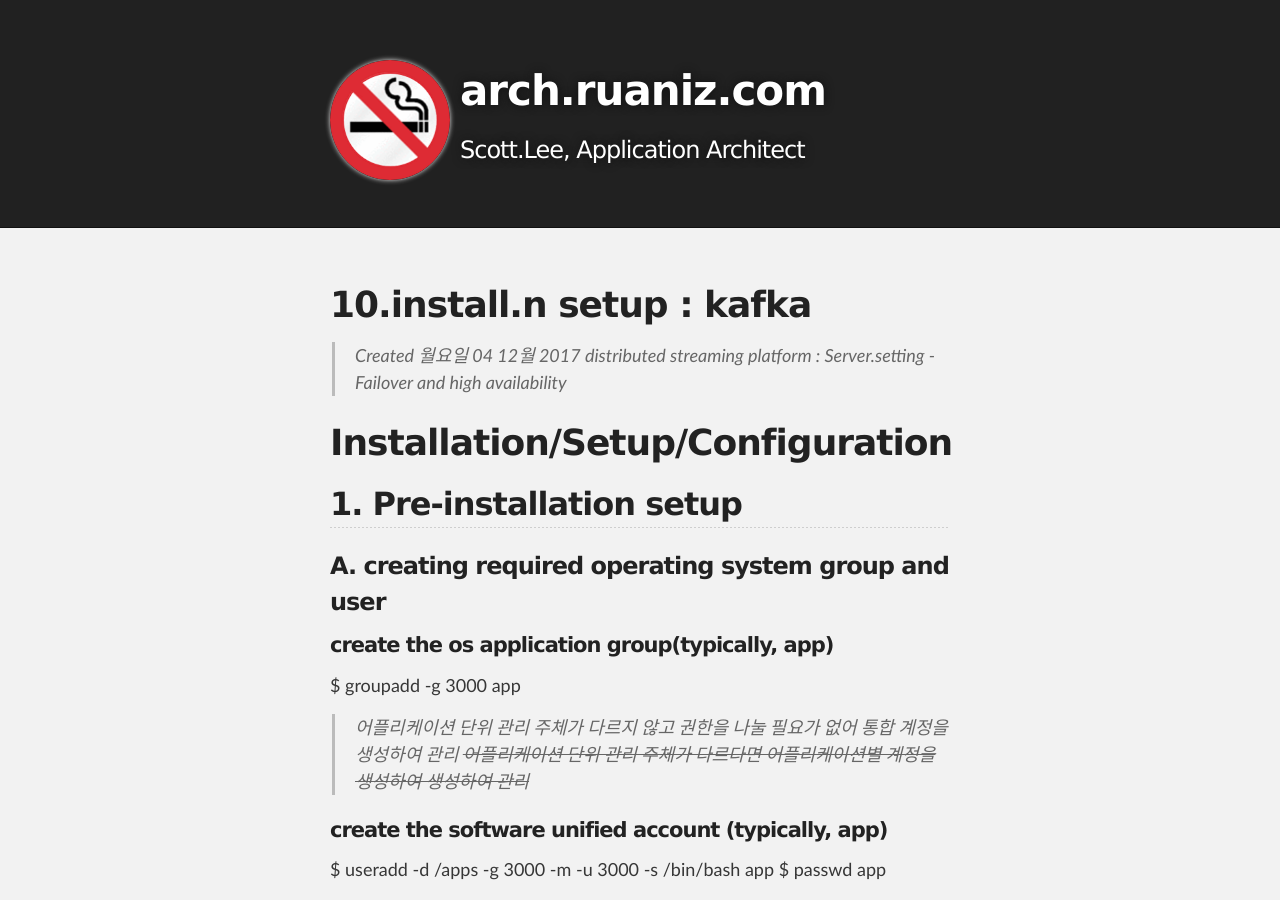
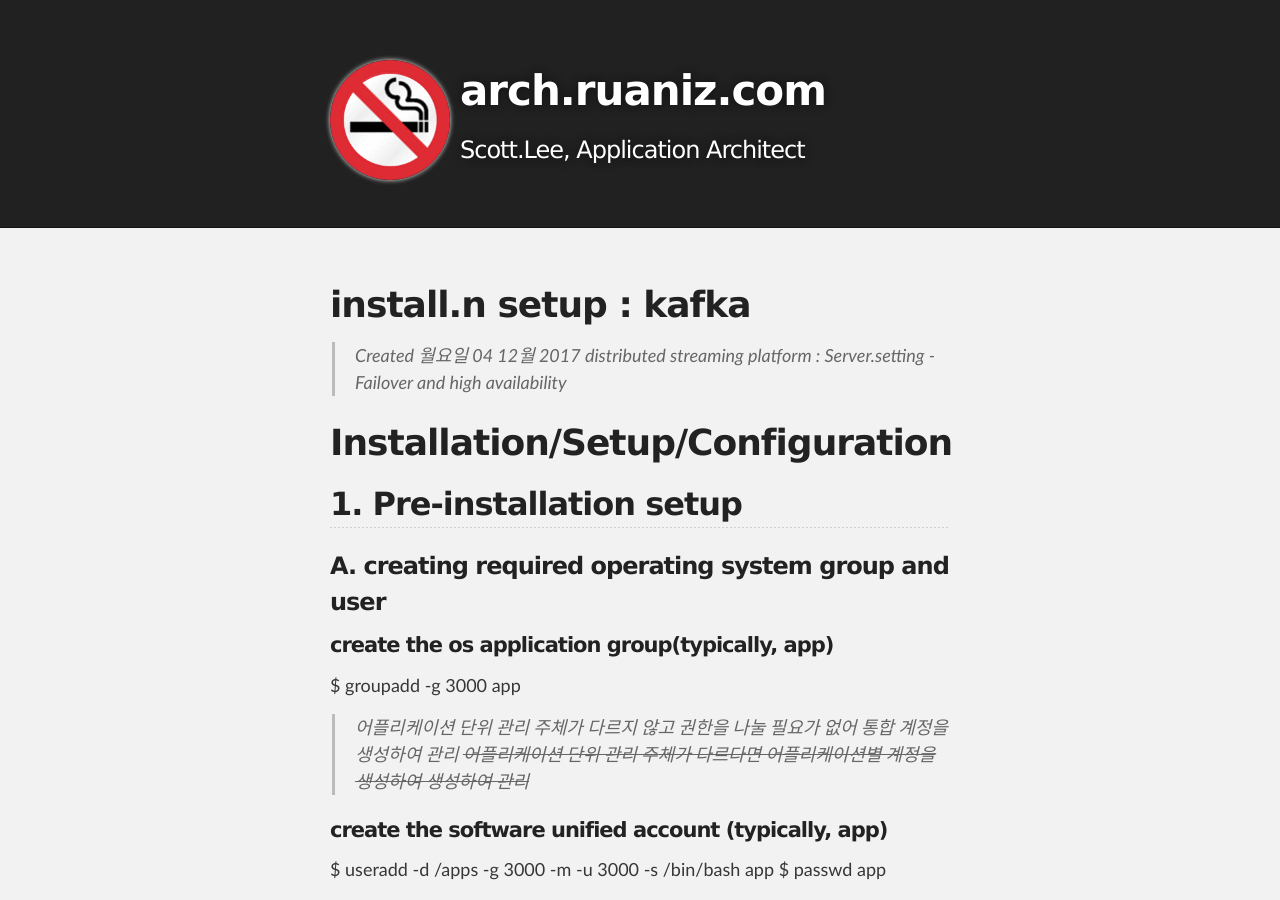
Before and after one commit to unlimited9/unlimited9.github.com, a Jekyll site: the page built from reference.notes/TA/apache.kafka/install.n.setup.md, in a window 1280 px wide and 900 px high. Built offline with Jekyll 4.4.1, drawn with Linux system fonts in a browser that asks for light colours; our own code applies the rules of GitHub Pages for plain Markdown files.

Commit message:
Update install.n.setup.md

```diff
--- a/reference.notes/TA/apache.kafka/install.n.setup.md
+++ b/reference.notes/TA/apache.kafka/install.n.setup.md
@@ -1,4 +1,4 @@
-# 10.install.n setup : kafka
+# install.n setup : kafka
 
 >Created 월요일 04 12월 2017
 distributed streaming platform : Server.setting - Failover and high availability
```
